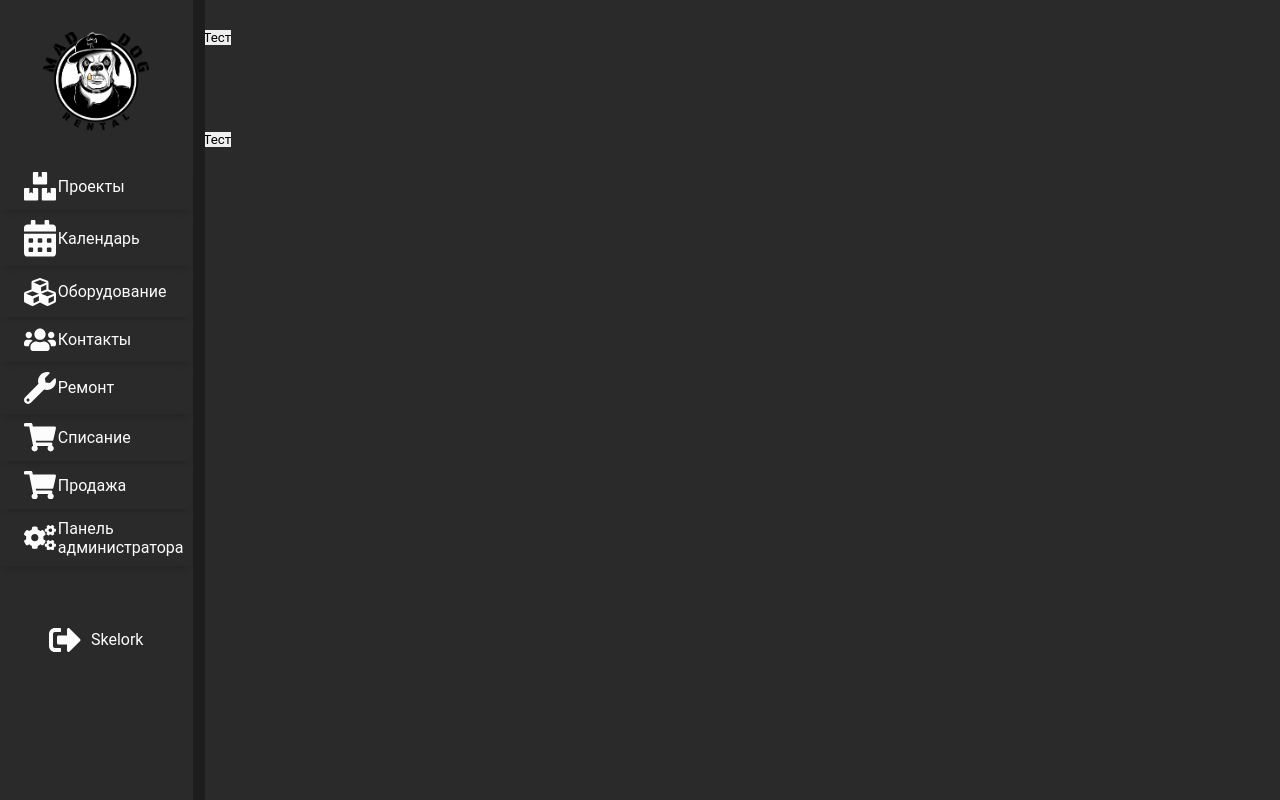
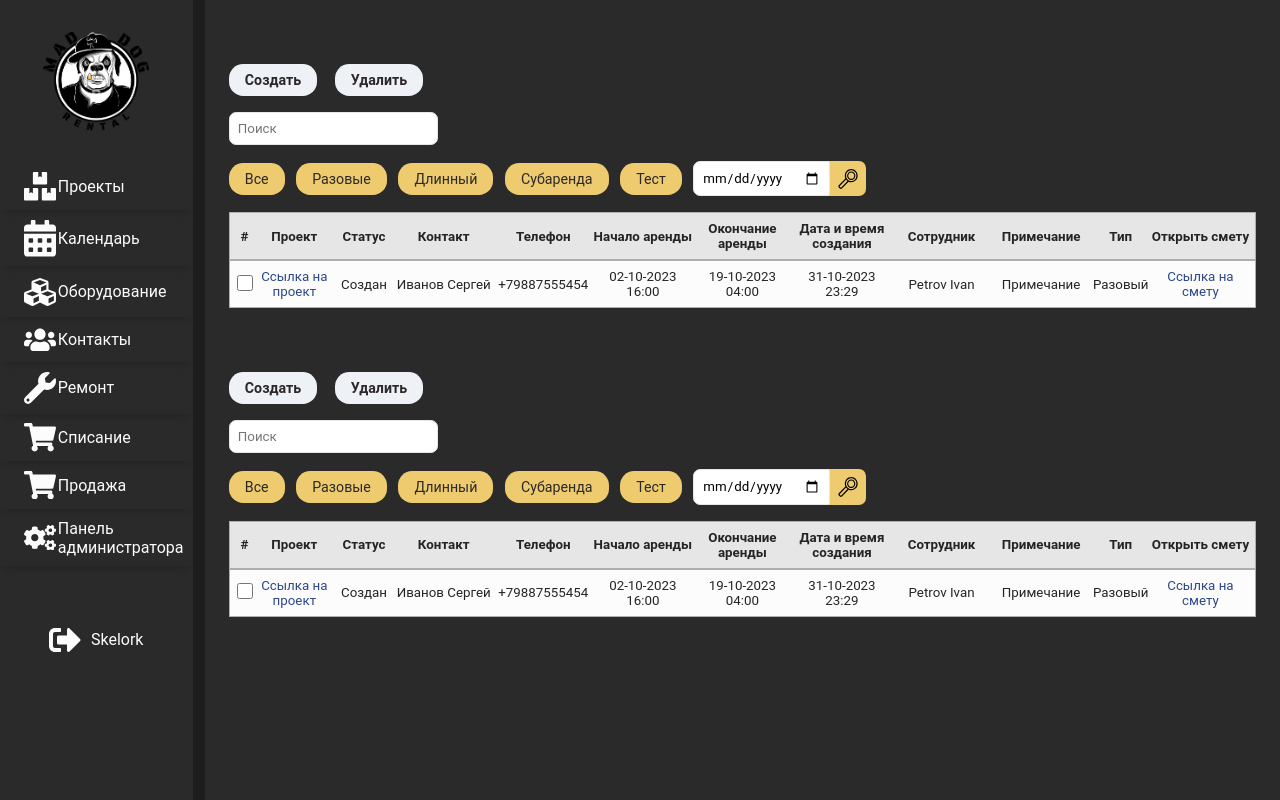
Before and after one commit to Schwibl/maddog, a React (Create React App) app in the folder maddog/: page /projects in a window 1280 px wide. Built offline with nearby package versions, Linux system fonts and the light colour scheme.

Commit message:
add styles for ProjectPage

```diff
--- a/maddog/src/projectsPages/projectPage/ProjectPage.jsx
+++ b/maddog/src/projectsPages/projectPage/ProjectPage.jsx
@@ -15,7 +15,7 @@ import SearchSVG from './searchSVG';
 
 function ProjectPage() {
     return (
-        <>
+        <div className={styles.container}>
             <NavBar />
             <section className={styles.projectPage}>
                 <div className={styles.buttonContainer}>
@@ -36,12 +36,12 @@ function ProjectPage() {
                     <div className={styles.calendar}>
                         <input type='date' name='date' />
                         <button className={styles.searchBtn} type='button'>
-                            <SearchSVG/>
+                            <SearchSVG />
                         </button>
                     </div>
                 </div>
                 <div className={styles.gridContainer}>
-                    <div className={styles.gridRow}>
+                    <div className={styles.gridRowHeader}>
                         <div className={styles.gridHeader}>#</div>
                         <div className={styles.gridHeader}>Проект</div>
                         <div className={styles.gridHeader}>Статус</div>
@@ -56,8 +56,12 @@ function ProjectPage() {
                         <div className={styles.gridHeader}>Открыть смету</div>
                     </div>
                     <div className={styles.gridRow}>
-                        <div className={styles.gridCell}><input type='checkbox'/></div>
-                        <div className={styles.gridCell}><a href='#'>Ссылка на проект</a></div>
+                        <div className={styles.gridCell}>
+                            <input type='checkbox' />
+                        </div>
+                        <div className={styles.gridCell}>
+                            <a href='#'>Ссылка на проект</a>
+                        </div>
                         <div className={styles.gridCell}>Создан</div>
                         <div className={styles.gridCell}>Иванов Сергей</div>
                         <div className={styles.gridCell}>+79887555454</div>
@@ -67,11 +71,13 @@ function ProjectPage() {
                         <div className={styles.gridCell}>Petrov Ivan</div>
                         <div className={styles.gridCell}>Примечание</div>
                         <div className={styles.gridCell}>Разовый</div>
-                        <div className={styles.gridCell}><a href='#'>Ссылка на смету</a></div>
+                        <div className={styles.gridCell}>
+                            <a href='#'>Ссылка на смету</a>
+                        </div>
                     </div>
                 </div>
             </section>
-        </>
+        </div>
     );
 }
 
--- a/maddog/src/projectsPages/projectPage/ProjectPage.module.scss
+++ b/maddog/src/projectsPages/projectPage/ProjectPage.module.scss
@@ -1,6 +1,139 @@
+@import "/src/variables.scss";
+
+.container {
+    display: flex;
+}
+
+.projectPage {
+    display: flex;
+    flex-grow: 1;
+    flex-direction: column;
+    align-items: start;
+    padding-top: 5%;
+}
+
+.buttonContainer {
+    display: flex;
+    gap: 10%;
+    padding-left: 1.5rem;
+    margin-bottom: 1rem;
+}
+
+.create,
+.delete {
+    font-size: $font-size-16;
+    font-weight: bold;
+    background-color: $btn-color;
+    color: $text-and-icons;
+    border: none;
+    border-radius: $border-radius-16;
+    padding: 0.5rem 1rem;
+    cursor: pointer;
+}
+
+.search {
+    padding-left: 1.5rem;
+    margin-bottom: 1rem;
+}
+
+.search input[type="text"] {
+    width: 100%;
+    border: 1px solid $grey-medium-light;
+    border-radius: $border-radius-8;
+    padding: 0.5rem;
+}
+
+.filterContainer {
+    display: flex;
+    justify-content: start;
+    align-items: center;
+    gap: 2%;
+    padding-left: 1.5rem;
+    margin-bottom: 1rem;
+}
+
+.filter {
+    font-size: $font-size-16;
+    background-color: $yellow-star;
+    color: $text-and-icons;
+    border: none;
+    border-radius: $border-radius-16;
+    padding: 0.5rem 1rem;
+    cursor: pointer;
+}
+
+.calendar {
+    display: flex;
+    align-items: stretch;
+}
+
+.calendar input[type="date"] {
+    border: 1px solid $grey-medium-light;
+    border-top-left-radius: $border-radius-8;
+    border-bottom-left-radius: $border-radius-8;
+    padding: 0.5rem;
+}
+
 .searchBtn {
-    &>svg {
-        width: 40px;
-        height: 40px;
-    }
+    display: flex;
+    align-items: center;
+    background-color: $yellow-star;
+    border-top-right-radius: $border-radius-8;
+    border-bottom-right-radius: $border-radius-8;
+    padding: 0 0.5rem;
+    cursor: pointer;
+    & > svg {
+    width: 20px;
+    height: 20px;
+  }
 }
+
+.gridContainer {
+    width: 100%;
+    padding: 0 1.5rem;
+}
+
+.gridRowHeader,
+.gridRow {
+    display: grid;
+    grid-template-columns: 1fr 4fr 3fr repeat(7, 5fr) 3fr 5fr;
+    justify-items: center;
+    align-items: center;
+    text-align: center;
+    font-size: $font-size-15;
+    color: $black;
+    border: 1px solid $grey-medium;
+    padding: 0 0.3rem;
+}
+
+.gridRowHeader {
+    background-color: $grey-medium-light;
+    font-weight: bold;
+}
+
+.gridRow {
+    background-color: $white-main;
+}
+
+.gridHeader,
+.gridCell {
+    white-space: wrap;
+    padding: 0.5rem 0;
+}
+
+.gridCell input[type="checkbox"] {
+    width: 1rem;
+    height: 1rem;
+    border: 1px solid $grey-medium;
+    border-radius: $border-radius-8;
+    cursor: pointer;
+}
+
+.gridCell a {
+    text-decoration: none;
+    color: $blue;
+}
+
+.gridCell a:hover {
+    text-decoration: underline;
+}
```
